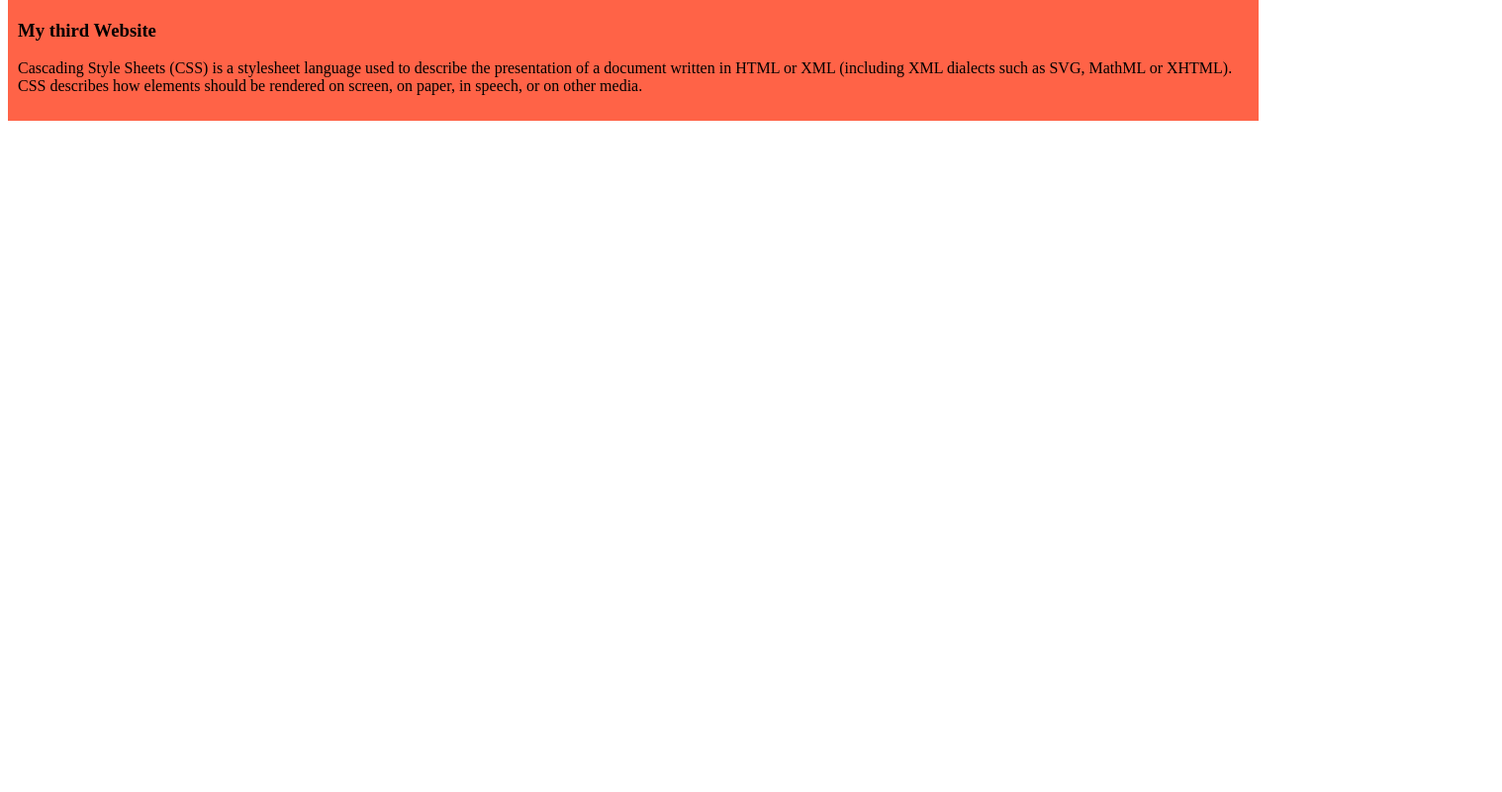
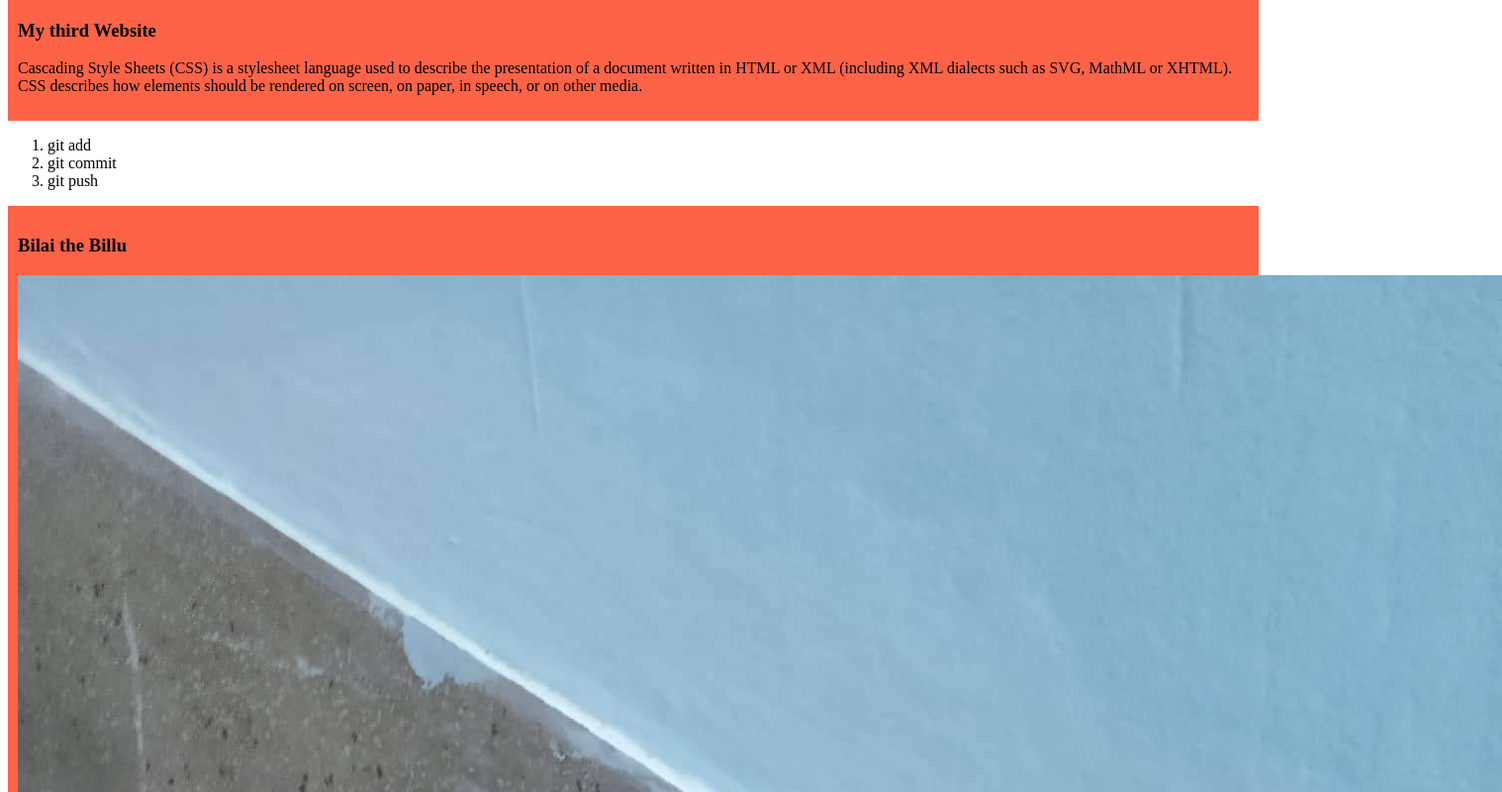
Before and after one commit to HasibulTaseen/my-simple-website, a plain HTML site: page index.html in a window 1280 px wide. Shown: the part 300-1100 px from the top of the page at 99% size, 1518 px wide, since content can reach past the window. Before the commit the page ends 800 px from the top, so only its background shows below. Drawn offline with Linux system fonts and the light colour scheme.

Commit message:
Bilai the Billu

```diff
--- a/index.html
+++ b/index.html
@@ -19,6 +19,15 @@
 <h3>My third Website</h3>
     <p>Cascading Style Sheets (CSS) is a stylesheet language used to describe the presentation of a document written in HTML or XML (including XML dialects such as SVG, MathML or XHTML). CSS describes how elements should be rendered on screen, on paper, in speech, or on other media.</p>
     </diV>
+    <ol>
+        <li> git add</li>
+        <li>git commit</li>
+        <li>git push</li>
+    </ol>
+    <div>
+        <h3>Bilai the Billu</h3>
+        <img src="images/received_466151835615300.jpeg" alt="">
+    </div>
 
 </body>
 </html>
```
Also changed, not shown: images/received_466151835615300.jpeg (added).
